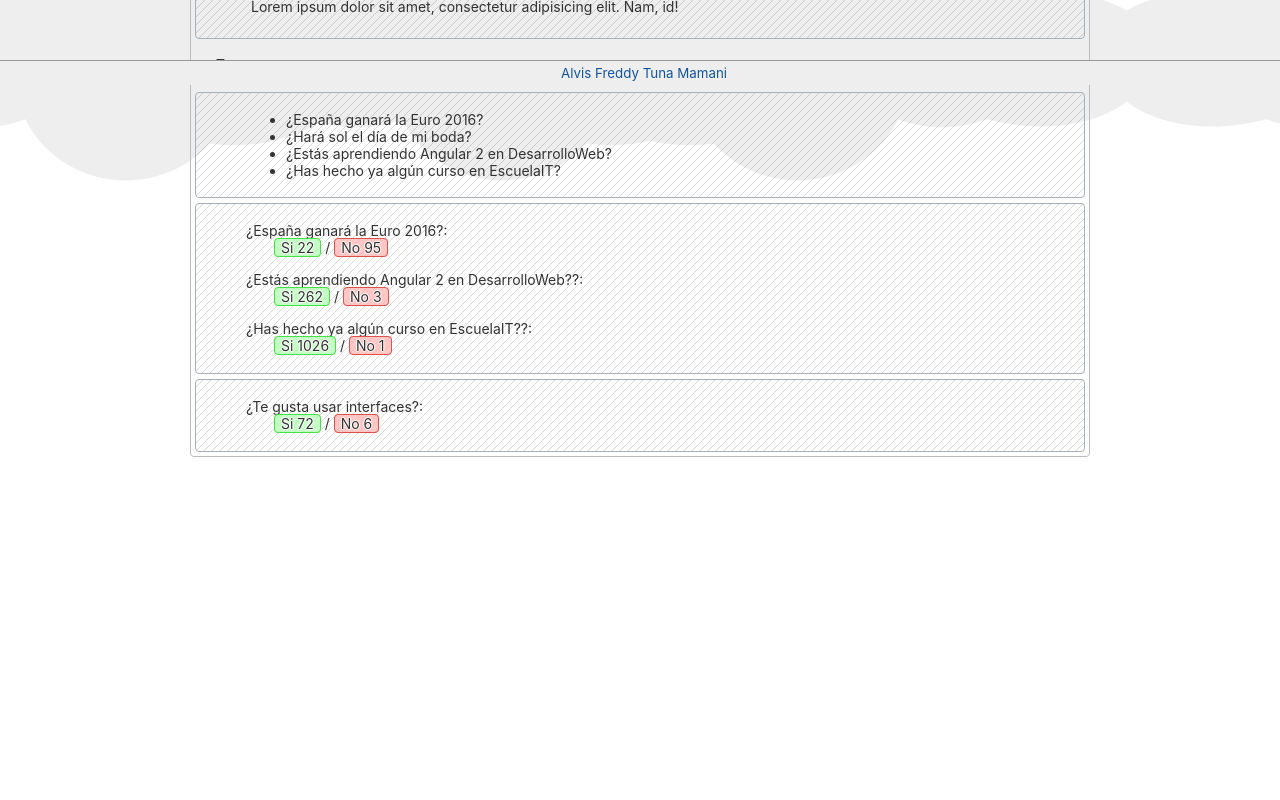
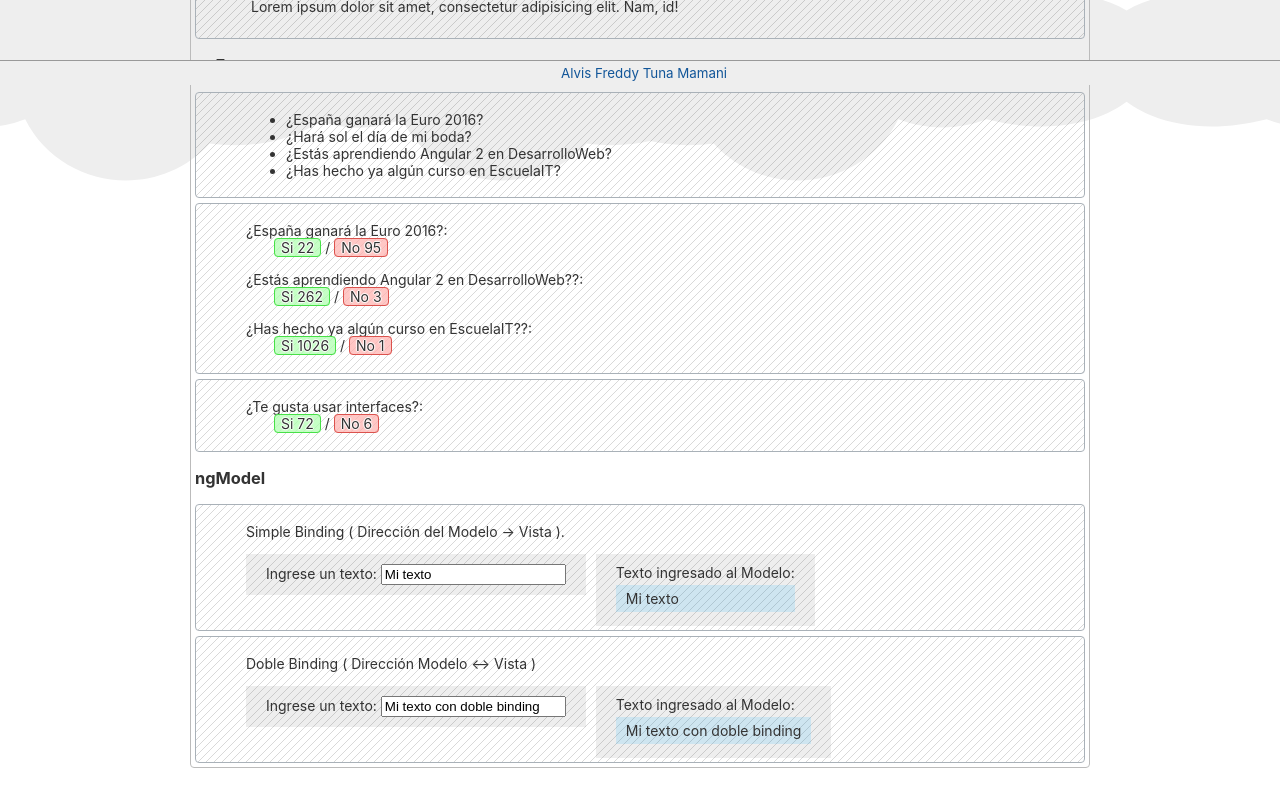
Before and after one commit to alvisfreddy/desweb-angular, an Angular app: page / in a window 1280 px wide. Shown: the part 715-1515 px from the top of the page. Before the commit the page ends 1204 px from the top, so only its background shows below. Built offline with nearby package versions, Linux system fonts and the light colour scheme.

Commit message:
Directiva: ngModel ( Ejemplos )

```diff
--- a/src/app/mimodulo/directivas/directivas.component.css
+++ b/src/app/mimodulo/directivas/directivas.component.css
@@ -1,4 +1,4 @@
-div {
+div[class^='d-'] {
 	padding: 4px 50px;
 	border: 1px solid #a9b1b8;
 	border-radius: 4px;
@@ -7,7 +7,7 @@ div {
 	background-size: 8px 8px;
 }
 
-div + div {
+div[class^='d-'] + div[class^='d-'] {
 	margin-top: 5px;
 }
 
@@ -73,3 +73,19 @@ div.d-ngfor span.no {
 	border: 1px solid #db524d;
 	background-color: #ffb1aeb7;
 }
+
+/* ngModel */
+div.d-ngmodel > div {
+	background-color: #00000011;
+	display: inline-block;
+	vertical-align: top;
+	width: auto;
+	padding: 10px 20px;
+	margin: 0px 10px 0px 0px;
+}
+
+div.d-ngmodel div p {
+	background-color: #00aeff22;
+	padding: 5px 10px;
+	margin: 4px 0px;
+}
--- a/src/app/mimodulo/directivas/directivas.component.html
+++ b/src/app/mimodulo/directivas/directivas.component.html
@@ -34,3 +34,25 @@
 		<span class="no">No {{ obj.no }}</span>
 	</p>
 </div>
+
+<h3>ngModel</h3>
+<div class="d-ngmodel">
+	<p>Simple Binding ( Dirección  del Modelo -> Vista ).</p>
+	<div>
+		<label>Ingrese un texto: <input type="text" [ngModel]="texto"></label>
+	</div>
+	<div>
+		Texto ingresado al Modelo:<br>
+		<p>{{ texto }}</p>
+	</div>
+</div>
+<div class="d-ngmodel">
+	<p>Doble Binding ( Dirección Modelo <-> Vista )</p>
+	<div>
+		<label>Ingrese un texto: <input type="text" [(ngModel)]="texto2"></label>
+	</div>
+	<div>
+		Texto ingresado al Modelo:<br>
+		<p>{{ texto2 }}</p>
+	</div>
+</div>
--- a/src/app/mimodulo/directivas/directivas.component.ts
+++ b/src/app/mimodulo/directivas/directivas.component.ts
@@ -51,6 +51,10 @@ export class DirectivasComponent implements OnInit {
 		}
 	];
 
+	// ngModel
+	texto = "Mi texto";
+	texto2 = "Mi texto con doble binding";
+
 	constructor() { }
 
 	ngOnInit(): void {
--- a/src/app/mimodulo/mimodulo.module.ts
+++ b/src/app/mimodulo/mimodulo.module.ts
@@ -2,7 +2,7 @@ import { NgModule } from '@angular/core';
 import { CommonModule } from '@angular/common';
 import { MicomponenteComponent } from './micomponente/micomponente.component';
 import { DirectivasComponent } from './directivas/directivas.component';
-import { FormsModule } from '@angular/forms';
+import { FormsModule } from '@angular/forms';		// Agregar para utilizar ngModel
 
 
 @NgModule({
@@ -12,7 +12,7 @@ import { FormsModule } from '@angular/forms';
 	],
 	imports: [
 		CommonModule,
-		FormsModule
+		FormsModule			// Agregar para utilizar ngModel
 	],
 	exports: [
 		MicomponenteComponent,
```
